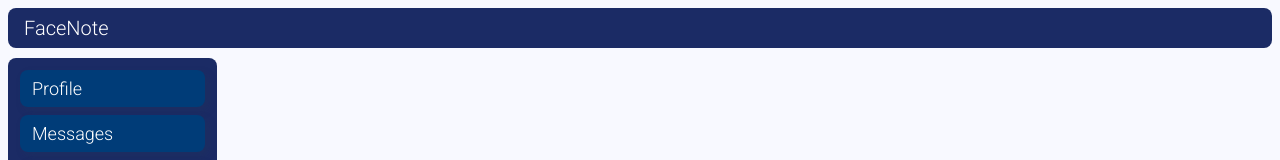
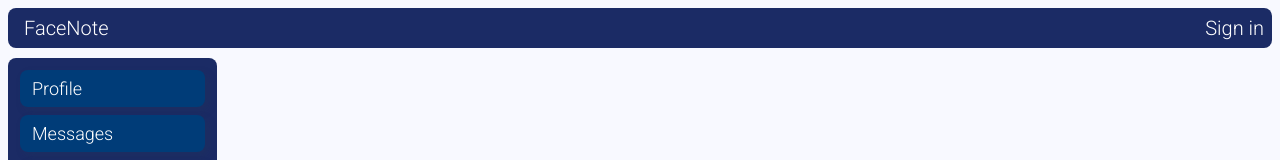
Before and after one commit to shomn1koff/avsh-social-network, a React (Create React App) app: page / in a window 1280 px wide. Shown: the top 160 px of the page. Built offline with nearby package versions, Linux system fonts and the light colour scheme; no server answers.

Commit message:
auth. header v1

```diff
--- a/src/App.js
+++ b/src/App.js
@@ -1,8 +1,6 @@
 import './App.scss';
 import DialogsContainer from './components/Dialogs/DialogsContainer';
-import Header from './components/Header/Header';
 import Navbar from './components/Navbar/Navbar';
-import Profile from './components/Profile/Profile';
 import UsersPage from './components/Users/UsersPage';
 
 import {
@@ -12,13 +10,14 @@
   Route,
 } from "react-router-dom";
 import ProfileContainer from './components/Profile/ProfileContainer';
+import HeaderContainer from "./components/Header/HeaderContainer";
 
 function App() {
 
   return (
     <Router>
       <div className="app-wrapper">
-        <Header />
+        <HeaderContainer />
         <Navbar />
         <div className="app-wrapper-content">
           <Routes>
--- a/src/components/Header/Header.jsx
+++ b/src/components/Header/Header.jsx
@@ -1,10 +1,15 @@
 import React from 'react'
 import c from './Header.module.scss'
+import {NavLink} from "react-router-dom";
 
-const Header = () => {
+const Header = (props) => {
   return (
     <div className={c.header}>
         <h1>FaceNote</h1>
+        {props.isAuth
+        ? <h1>Hello, {props.login}</h1>
+        : <NavLink to={'/login'}>Sign in</NavLink>}
+
     </div>
   )
 }
--- a/src/components/Header/Header.module.scss
+++ b/src/components/Header/Header.module.scss
@@ -12,12 +12,23 @@
     grid-area: header;
     padding: 8px;
 
+    display: flex;
+    justify-content: space-between;
+
     h1 {
         font-family: 'Roboto';
         font-weight: 100;
         color: #fff;
-        margin: 0;
         padding: 0;
-        margin-left: 8px;
+        margin: 0 0 0 8px;
+    }
+
+    a {
+        font-family: 'Roboto';
+        font-weight: 100;
+        color: #fff;
+        padding: 0;
+        margin: 0 0 0 8px;
+        text-decoration: none;
     }
 }
--- /dev/null
+++ b/src/components/Header/HeaderContainer.jsx
@@ -0,0 +1,41 @@
+import React, {Component} from 'react';
+import {connect} from "react-redux";
+import Header from "./Header";
+import {setAuthUserData} from "../../redux/authReducer";
+import axios from "axios";
+
+class HeaderContainer extends Component {
+
+    componentDidMount() {
+        axios
+            .get(`https://social-network.samuraijs.com/api/1.0/auth/me`, {
+                withCredentials: true
+            })
+            .then((response) => {
+                if (response.data.resultCode === 0) {
+                    let { id, email, login } = response.data.data
+                    this.props.setAuthUserData(id, email, login)
+                }
+        })
+    }
+
+    render() {
+        return (
+            <>
+                <Header {...this.props}/>
+            </>
+        );
+    }
+}
+
+const mapStateToProps = (state) => {
+    return {
+        userID: state.auth.userID,
+        email: state.auth.email,
+        login: state.auth.login,
+        isAuth: state.auth.isAuth
+    }
+}
+
+
+export default connect(mapStateToProps, {setAuthUserData})(HeaderContainer);
--- /dev/null
+++ b/src/redux/authReducer.js
@@ -0,0 +1,29 @@
+let initialState = {
+    userID: null,
+    email: null,
+    login: null,
+    isAuth: false,
+};
+
+const authReducer = (state = initialState, action) => {
+    switch (action.type) {
+        case SET_USER_DATA: {
+
+            return {
+                ...state,
+                ...action.data,
+                isAuth: true,
+            };
+        }
+
+        default:
+            return state;
+    }
+};
+
+const SET_USER_DATA = "SET-USER-DATA";
+
+
+export const setAuthUserData = (userID, email, login) => ({type: SET_USER_DATA, data: {userID, email, login}});
+
+export default authReducer
--- a/src/redux/reduxState.js
+++ b/src/redux/reduxState.js
@@ -2,11 +2,13 @@
 import { dialogsPageReducer } from './dialogsPageReducer'
 import { profilePageReducer } from './profilePageReducer'
 import { usersPageReducer } from './usersPageReducer'
+import authReducer from "./authReducer";
 
 let reducers = combineReducers({
     profilePage: profilePageReducer,
     dialogsPage: dialogsPageReducer,
     usersPage: usersPageReducer,
+    auth: authReducer,
 })
 
 let store = createStore(reducers)
```
